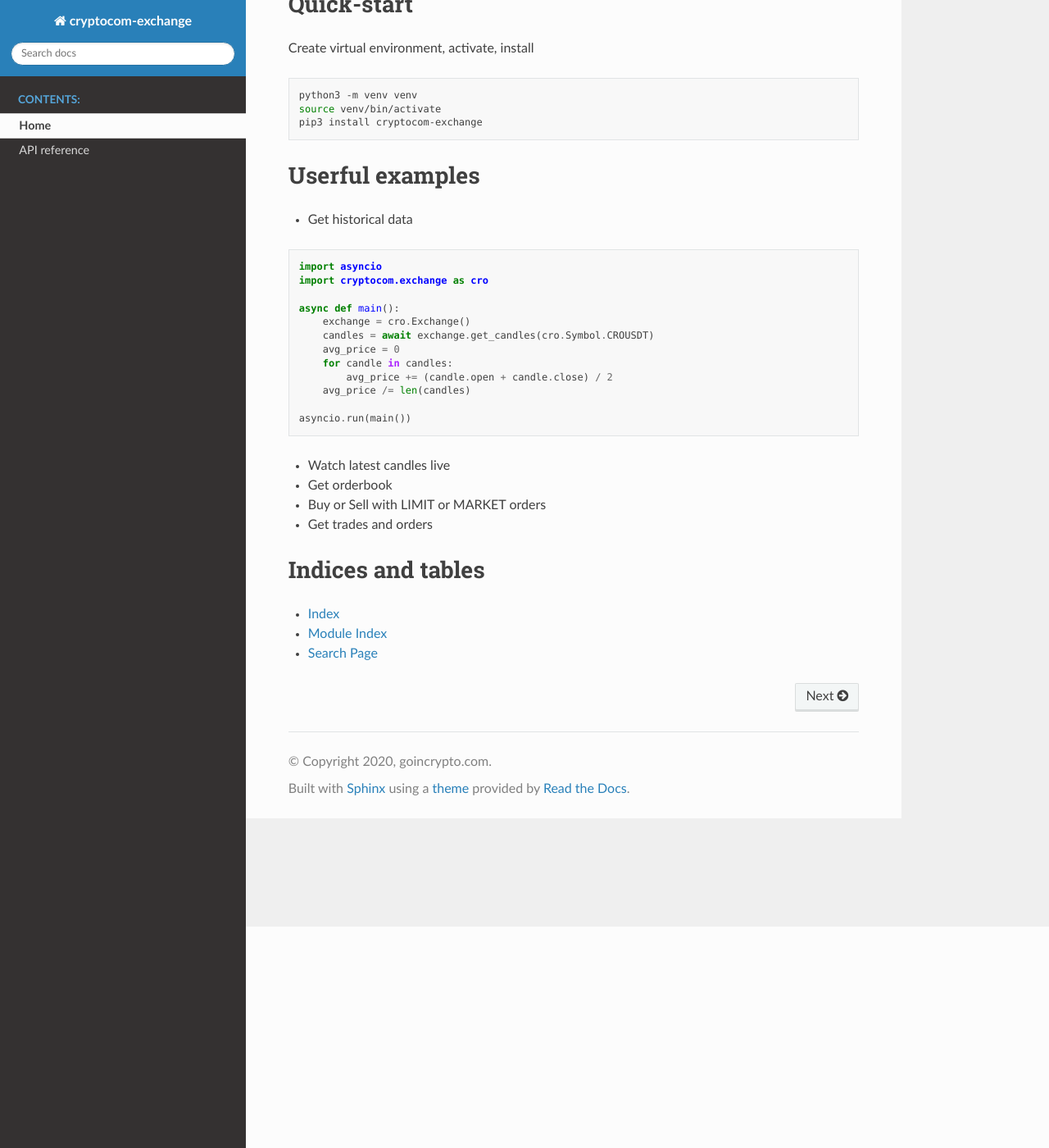
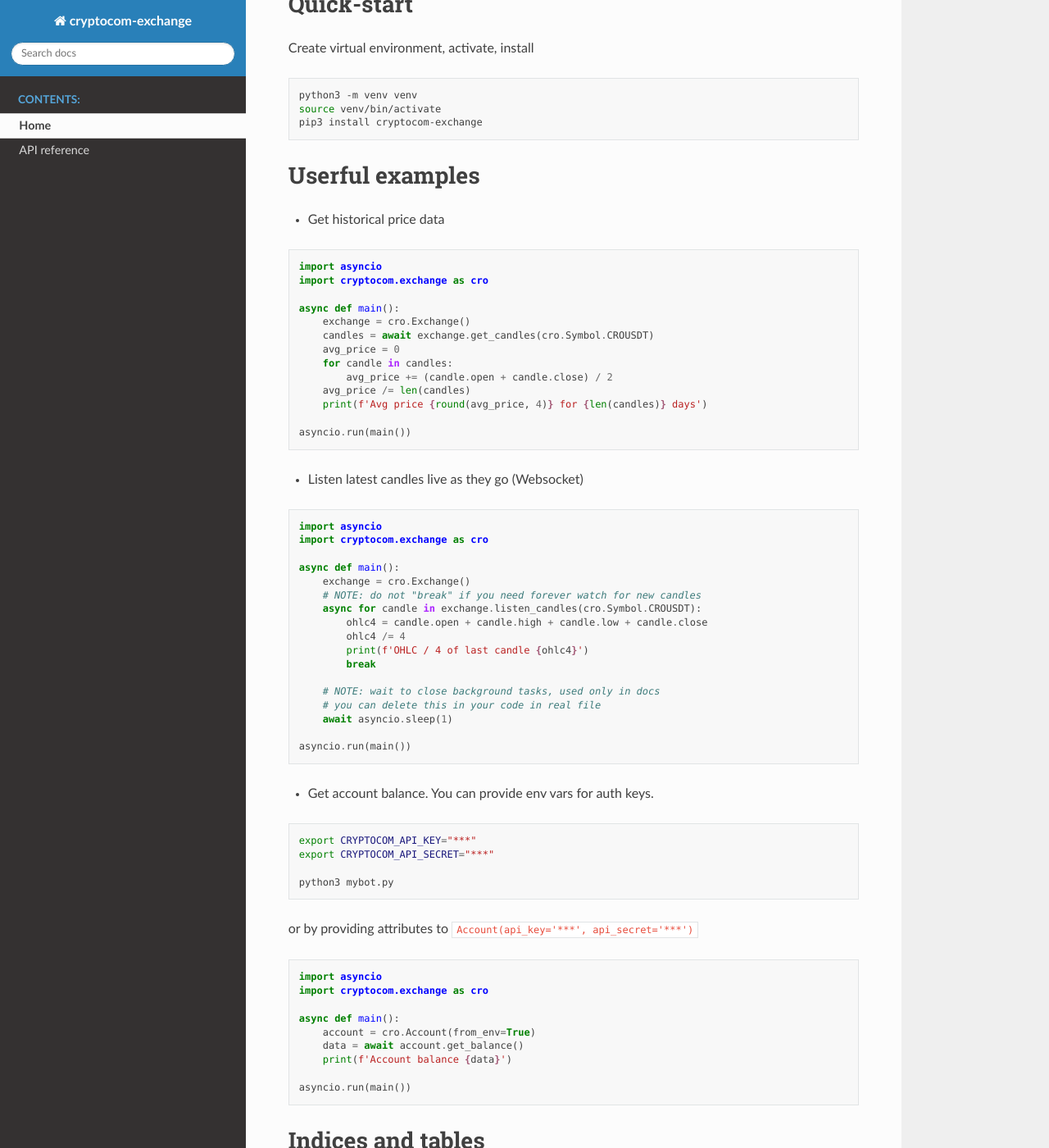
Before and after one commit to goincrypto/cryptocom-exchange, a Sphinx documentation site: the page built from docs/source/index.rst, in a window 1280 px wide and 1400 px high, scrolled down 270 px. Shown: the whole window at 82% size. Built offline with Sphinx 7.4.7 and the Read the Docs theme 2.0.0, drawn with Linux system fonts in a browser that asks for light colours; the version number could not be read and is left out.

Commit message:
Updated docs

```diff
--- a/docs/source/index.rst
+++ b/docs/source/index.rst
@@ -32,7 +32,7 @@
 Userful examples
 ================
 
-- Get historical data
+- Get historical price data
 
 .. testcode::
 
@@ -46,16 +46,69 @@
         for candle in candles:
             avg_price += (candle.open + candle.close) / 2
         avg_price /= len(candles)
+        print(f'Avg price {round(avg_price, 4)} for {len(candles)} days')
 
     asyncio.run(main())
 
-- Watch latest candles live
+.. testoutput::
+    :hide:
 
-- Get orderbook
+    ...
 
-- Buy or Sell with LIMIT or MARKET orders
+- Listen latest candles live as they go (Websocket)
 
-- Get trades and orders
+.. testcode::
+
+    import asyncio
+    import cryptocom.exchange as cro
+
+    async def main():
+        exchange = cro.Exchange()
+        # NOTE: do not "break" if you need forever watch for new candles
+        async for candle in exchange.listen_candles(cro.Symbol.CROUSDT):
+            ohlc4 = candle.open + candle.high + candle.low + candle.close
+            ohlc4 /= 4
+            print(f'OHLC / 4 of last candle {ohlc4}')
+            break
+
+        # NOTE: wait to close background tasks, used only in docs
+        # you can delete this in your code in real file
+        await asyncio.sleep(1)
+
+    asyncio.run(main())
+
+.. testoutput::
+    :hide:
+
+    ...
+
+- Get account balance. You can provide env vars for auth keys.
+
+.. code-block:: bash
+
+    export CRYPTOCOM_API_KEY="***"
+    export CRYPTOCOM_API_SECRET="***"
+
+    python3 mybot.py
+
+or by providing attributes to :code:`Account(api_key='***', api_secret='***')`
+
+.. testcode::
+
+    import asyncio
+    import cryptocom.exchange as cro
+
+    async def main():
+        account = cro.Account(from_env=True)
+        data = await account.get_balance()
+        print(f'Account balance {data}')
+
+    asyncio.run(main())
+
+.. testoutput::
+    :hide:
+
+    ...
 
 Indices and tables
 ==================
```
Also changed, not shown: 2 other files.
